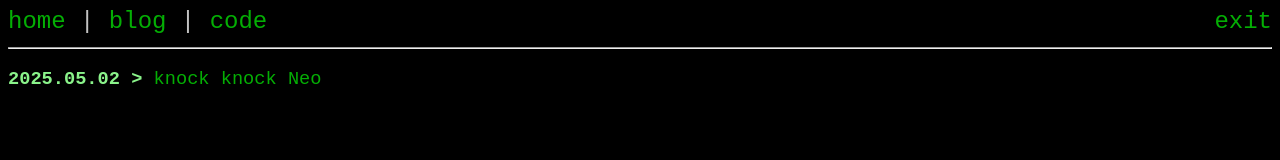
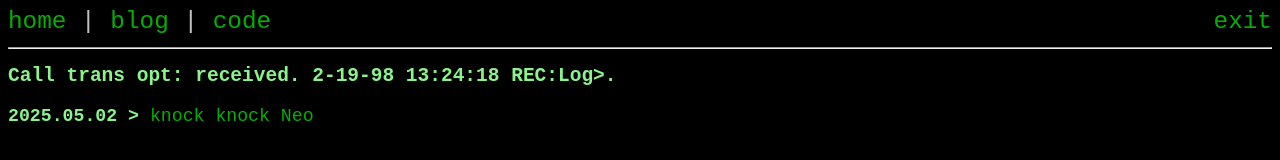
Before and after one commit to ds8086/ds8086.github.io, a plain HTML site: page blog/blog.html in a window 1280 px wide. Drawn offline with Linux system fonts and the light colour scheme.

Commit message:
font size fettling

```diff
--- a/blog/blog.html
+++ b/blog/blog.html
@@ -27,10 +27,12 @@
         background-color: black;
         color:rgb(138, 243, 138);
         font-family:monospace;
+        font-size: 100%
     }
     h2 {
         color:rgb(138, 243, 138);
         font-family:monospace;
+        font-size: 1.5em;
     }
     hr {
         color: rgb(194, 194, 194);
@@ -39,12 +41,12 @@
         background-color: black;
         color:rgb(138, 243, 138);
         font-family:monospace;
-        font-size: 14pt;
+        font-size: 140%;
     }
     nav {
         font-family:monospace;
         color: rgb(194, 194, 194);
-        font-size: 18pt;
+        font-size: 1.875em;
     }
 </style>
 </head>
@@ -52,11 +54,12 @@
     <a href="/index.html">home</a> |
     <a href="/blog/blog.html">blog</a> |
     <a href="https://github.com/ds8086/" target="_blank">code</a>
-    <a style="float:right" font-size: 18pt href="/exit.html">exit</a>
+    <a style="float:right" href="/exit.html">exit</a>
     <hr>
 </nav>
 
 <body>
+    <h2>Call trans opt: received. 2-19-98 13:24:18 REC:Log>.</h2>
     <p>
         <b>2025.05.02 > </b> <a href="/blog/20250502.html">knock knock Neo</a>
     </p>
```
Also changed, not shown: blog/20250502.html (+5 -3 lines), index.html (+4 -2 lines).
